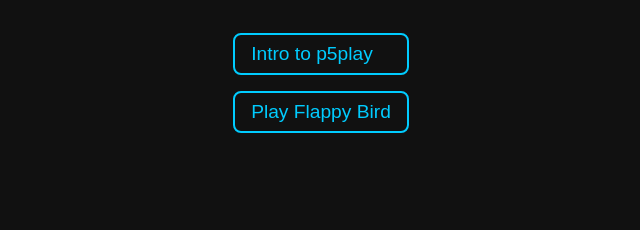
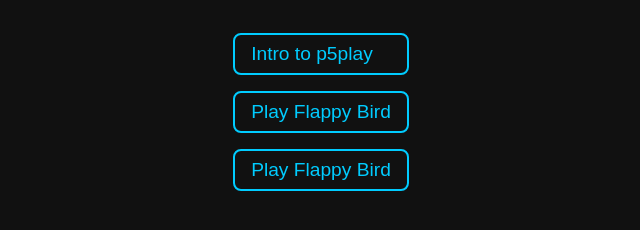
Before and after one commit to Speeder421/CPO3_David, a plain HTML site: page index.html in a window 1280 px wide. Shown: the part 120-350 px from the top of the page, without its empty margins (319-959 px from the left). Drawn offline with Linux system fonts and the light colour scheme.

Commit message:
Jul 20, 2025, 3:03 AM

```diff
--- a/index.html
+++ b/index.html
@@ -16,6 +16,7 @@
   <div class="game-links">
     <a href="/p5play_intro/">Intro to p5play</a>
     <a href="/flappybird/">Play Flappy Bird</a>
+    <a href="/flappybird/">Play Flappy Bird</a>
   </div>
 </body>
 </html>
```
